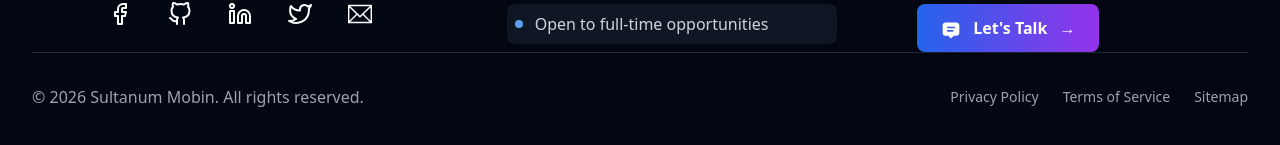
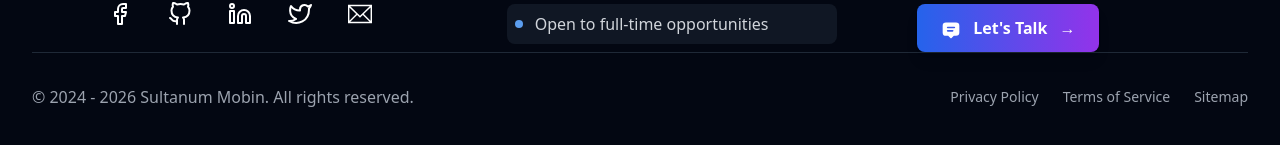
Before and after one commit to smsultan76/portfolio, a Next.js app: page / in a window 1280 px wide. Shown: the part 3313-3458 px from the top of the page. Built offline with nearby package versions, Linux system fonts and the light colour scheme.

Commit message:
footer bottom

```diff
--- a/app/components/Footer.tsx
+++ b/app/components/Footer.tsx
@@ -218,7 +218,7 @@ export default function Footer() {
 
         {/* Bottom Bar */}
         <motion.div
-          className="border-t border-gray-800 pt-8 flex flex-col md:flex-row justify-between items-center space-y-4 md:space-y-0"
+          className="border-t border-gray-800 pt-8 flex flex-col md:flex-row justify-between items-center"
           initial={{ opacity: 0 }}
           whileInView={{ opacity: 1 }}
           transition={{ duration: 0.6, delay: 0.6 }}
@@ -227,7 +227,7 @@ export default function Footer() {
           {/* Copyright */}
           <div className="text-gray-400 text-center md:text-left">
             <p>
-              © {currentYear} Sultanum Mobin. All rights reserved.
+              © 2024 - {currentYear + ' ' + USER_CONFIG.name}. All rights reserved.
             </p>
           </div>
 
```
